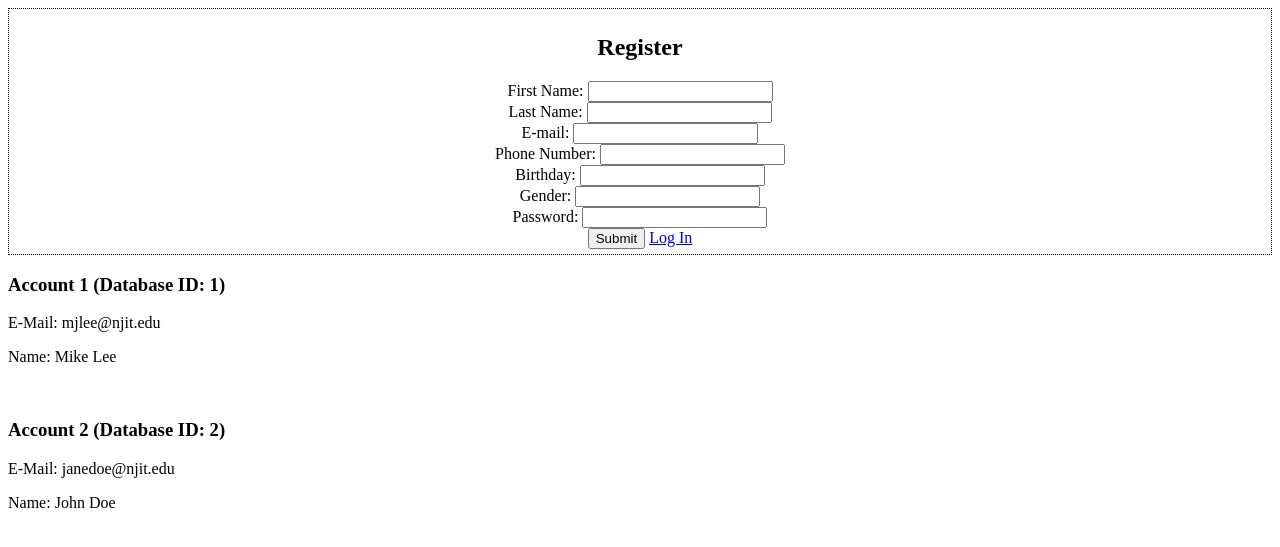
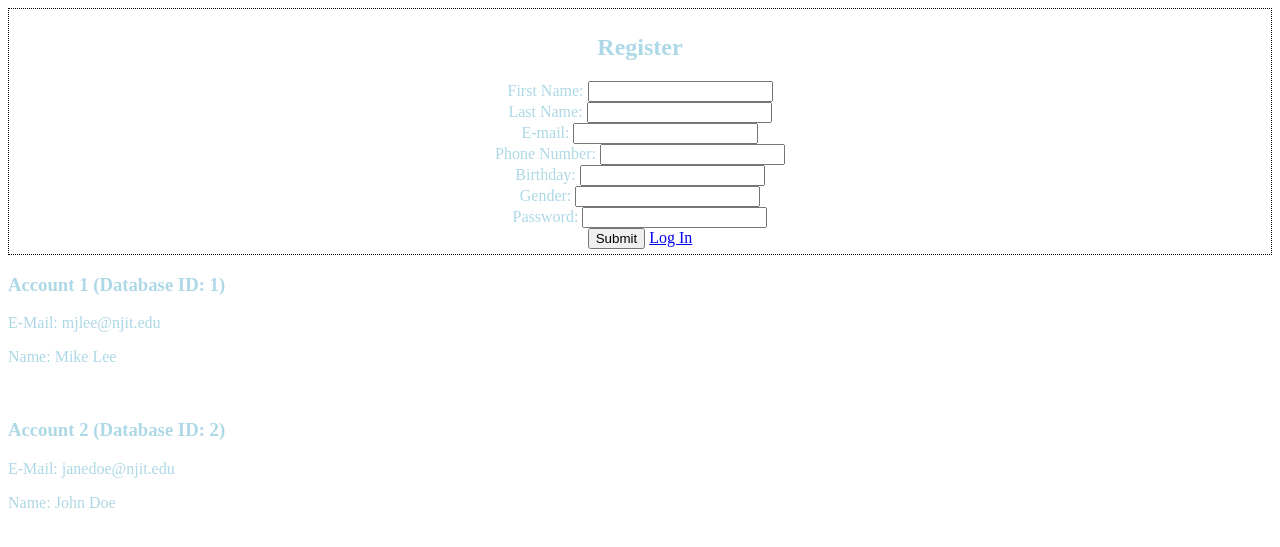
Before and after one commit to nraeder/is218-final, a PHP site: page / in a window 1280 px wide. Shown: the top 547 px of the page. Run offline with PHP 8.4, Linux system fonts and the light colour scheme; data comes from the database, SQL or seed files in the repository.

Commit message:
Update index.php

```diff
--- a/index.php
+++ b/index.php
@@ -6,7 +6,11 @@
 	include_once 'database.php';
 
 ?>
-
+<style>
+div {
+	color: lightblue;
+}
+</style>
 
 <head>
 
```
